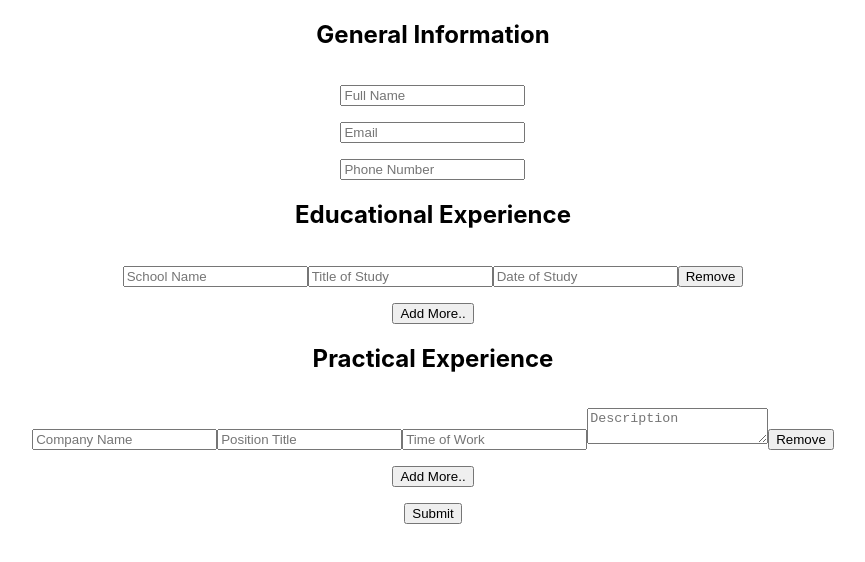
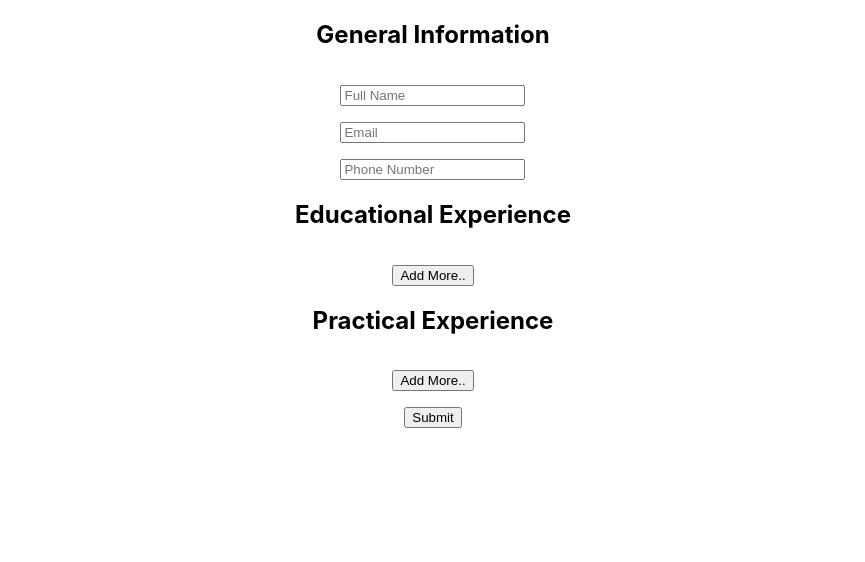
Before and after one commit to pllealfunes/react-cv-app, a React (Create React App) app: page / in a window 1280 px wide. Shown: the top 562 px of the page, without its empty margins (207-1072 px from the left). Built offline with nearby package versions, Linux system fonts and the light colour scheme.

Commit message:
added edRead & exRead functions to create a list of the educationData & exData only if there is data and make the user add entries to make sure on submit there isn't an empty 1st entry read

```diff
--- a/src/components/Form.js
+++ b/src/components/Form.js
@@ -3,6 +3,7 @@ import ReactDOM from 'react-dom/client';
 import Results from './Results';
 
 export default function Form() {
+
     let btnId = [1, 2, 3, 4];
 
     const [genData, setGenData] = React.useState({
@@ -10,23 +11,15 @@ export default function Form() {
         email: "",
         phone: ""
     });
-    const [educationData, setEdData] = React.useState([{
-        schoolName: "",
-        degree: "",
-        gradDate: ""
-    }]);
-    const [paData, setPaData] = React.useState([{
-        companyName: "",
-        title: "",
-        dateWorked: "",
-        description: ""
-    }]);
+
+    const [educationData, setEdData] = React.useState([]);
+    const [exData, setExData] = React.useState([]);
     const [results, setResults] = React.useState("")
     const [isSubmitted, setSubmitForm] = React.useState(false);
     const [disableEdit, setDisableEdit] = React.useState(false);
     const [disableSubmit, setDisableSubmit] = React.useState(false);
 
-    function handleGenChange(event) {
+    const handleGenChange = (event) => {
         setGenData(prevFormData => {
             return {
                 ...prevFormData,
@@ -43,12 +36,12 @@ export default function Form() {
 
 
     const handlePaChange = (index, event) => {
-        const data = [...paData];
+        const data = [...exData];
         data[index][event.target.name] = event.target.value;
-        setPaData(data);
+        setExData(data);
     };
 
-    const handleAddEd = (id) => {
+    const handleAddEntry = (id) => {
         if (id == 2) {
             const newEdInput = {
                 schoolName: "",
@@ -63,9 +56,81 @@ export default function Form() {
                 dateWorked: "",
                 description: ""
             };
-            setPaData([...paData, newPaInput]);
+            setExData([...exData, newPaInput]);
         }
     };
+
+    const edRead = () => {
+        if (educationData.length != 0) {
+            return educationData.map((input, index) => {
+                return (
+                    <div key={index}>
+                        <input
+                            type='text'
+                            name='schoolName'
+                            placeholder='School Name'
+                            onChange={event => handleEdChange(index, event)}
+                            value={input.schoolName}
+                        />
+                        <input
+                            type='text'
+                            name='degree'
+                            placeholder='Title of Study'
+                            onChange={event => handleEdChange(index, event)}
+                            value={input.degree}
+                        />
+                        <input
+                            type='text'
+                            name='gradDate'
+                            placeholder='Date of Study'
+                            onChange={event => handleEdChange(index, event)}
+                            value={input.gradDate}
+                        />
+                        <button type='button' onClick={() => handleRemoveEd(index, btnId[0])}>Remove</button>
+                    </div>
+                )
+            })
+        }
+    }
+
+    const exRead = () => {
+        if (exData.length != 0) {
+            return exData.map((input, index) => {
+                return (
+                    <div key={index}>
+                        <input
+                            type='text'
+                            name='companyName'
+                            placeholder='Company Name'
+                            onChange={event => handlePaChange(index, event)}
+                            value={input.companyName}
+                        />
+                        <input
+                            type='text'
+                            name='title'
+                            placeholder='Position Title'
+                            onChange={event => handlePaChange(index, event)}
+                            value={input.title}
+                        />
+                        <input
+                            type='text'
+                            name='dateWorked'
+                            placeholder='Time of Work'
+                            onChange={event => handlePaChange(index, event)}
+                            value={input.dateWorked}
+                        />
+                        <textarea
+                            name="description"
+                            placeholder='Description'
+                            onChange={event => handlePaChange(index, event)}
+                            value={input.description}
+                        />
+                        <button type='button' onClick={() => handleRemoveEd(index, btnId[2])}>Remove</button>
+                    </div>
+                )
+            })
+        }
+    }
 
     const handleRemoveEd = (index, id) => {
         if (id == 1) {
@@ -74,20 +139,20 @@ export default function Form() {
             setEdData(educationEntry);
         }
         else if (id == 3) {
-            const paEntry = [...paData];
+            const paEntry = [...exData];
             paEntry.splice(index, 1);
-            setPaData(paEntry);
+            setExData(paEntry);
         }
     };
 
 
 
-    function handleSubmit(event) {
+    const handleSubmit = (event) => {
         event.preventDefault();
         setResults({
             basic: genData,
             academic: educationData,
-            experience: paData
+            experience: exData
         });
         setSubmitForm(true);
         setDisableEdit(false);
@@ -106,7 +171,7 @@ export default function Form() {
                 gradDate: ""
             }]
         });
-        setPaData(() => {
+        setExData(() => {
             return [{
                 companyName: "",
                 title: "",
@@ -117,10 +182,10 @@ export default function Form() {
 
     }
 
-    function editResume(e) {
+    const editResume = (e) => {
         setGenData(results.basic);
         setEdData(results.academic);
-        setPaData(results.experience);
+        setExData(results.experience);
         setDisableEdit(true);
         setDisableSubmit(false);
     }
@@ -155,74 +220,14 @@ export default function Form() {
                 </div>
                 <div className='edInfo'>
                     <h2>Educational Experience</h2>
-                    {educationData.map((input, index) => {
-                        return (
-                            <div key={index}>
-                                <input
-                                    type='text'
-                                    name='schoolName'
-                                    placeholder='School Name'
-                                    onChange={event => handleEdChange(index, event)}
-                                    value={input.schoolName}
-                                />
-                                <input
-                                    type='text'
-                                    name='degree'
-                                    placeholder='Title of Study'
-                                    onChange={event => handleEdChange(index, event)}
-                                    value={input.degree}
-                                />
-                                <input
-                                    type='text'
-                                    name='gradDate'
-                                    placeholder='Date of Study'
-                                    onChange={event => handleEdChange(index, event)}
-                                    value={input.gradDate}
-                                />
-                                <button type='button' onClick={() => handleRemoveEd(index, btnId[0])}>Remove</button>
-                            </div>
-                        )
-                    })}
-                    <button type='button' onClick={() => handleAddEd(btnId[1])}>Add More..</button>
+                    {edRead()}
+                    <button type='button' onClick={() => handleAddEntry(btnId[1])}>Add More..</button>
 
                 </div>
                 <div className='pacInfo'>
                     <h2>Practical Experience</h2>
-                    {paData.map((input, index) => {
-                        return (
-                            <div key={index}>
-                                <input
-                                    type='text'
-                                    name='companyName'
-                                    placeholder='Company Name'
-                                    onChange={event => handlePaChange(index, event)}
-                                    value={input.companyName}
-                                />
-                                <input
-                                    type='text'
-                                    name='title'
-                                    placeholder='Position Title'
-                                    onChange={event => handlePaChange(index, event)}
-                                    value={input.title}
-                                />
-                                <input
-                                    type='text'
-                                    name='dateWorked'
-                                    placeholder='Time of Work'
-                                    onChange={event => handlePaChange(index, event)}
-                                    value={input.dateWorked}
-                                />
-                                <textarea
-                                    name="description"
-                                    placeholder='Description'
-                                    onChange={event => handlePaChange(index, event)}
-                                    value={input.description}
-                                />
-                                <button type='button' onClick={() => handleRemoveEd(index, btnId[2])}>Remove</button>
-                            </div>
-                        )
-                    })}
-                    <button type='button' onClick={() => handleAddEd(btnId[3])}>Add More..</button>
+                    {exRead()}
+                    <button type='button' onClick={() => handleAddEntry(btnId[3])}>Add More..</button>
                 </div>
                 <button className='submitBtn' disabled={disableSubmit}>Submit</button>
             </form>
```
